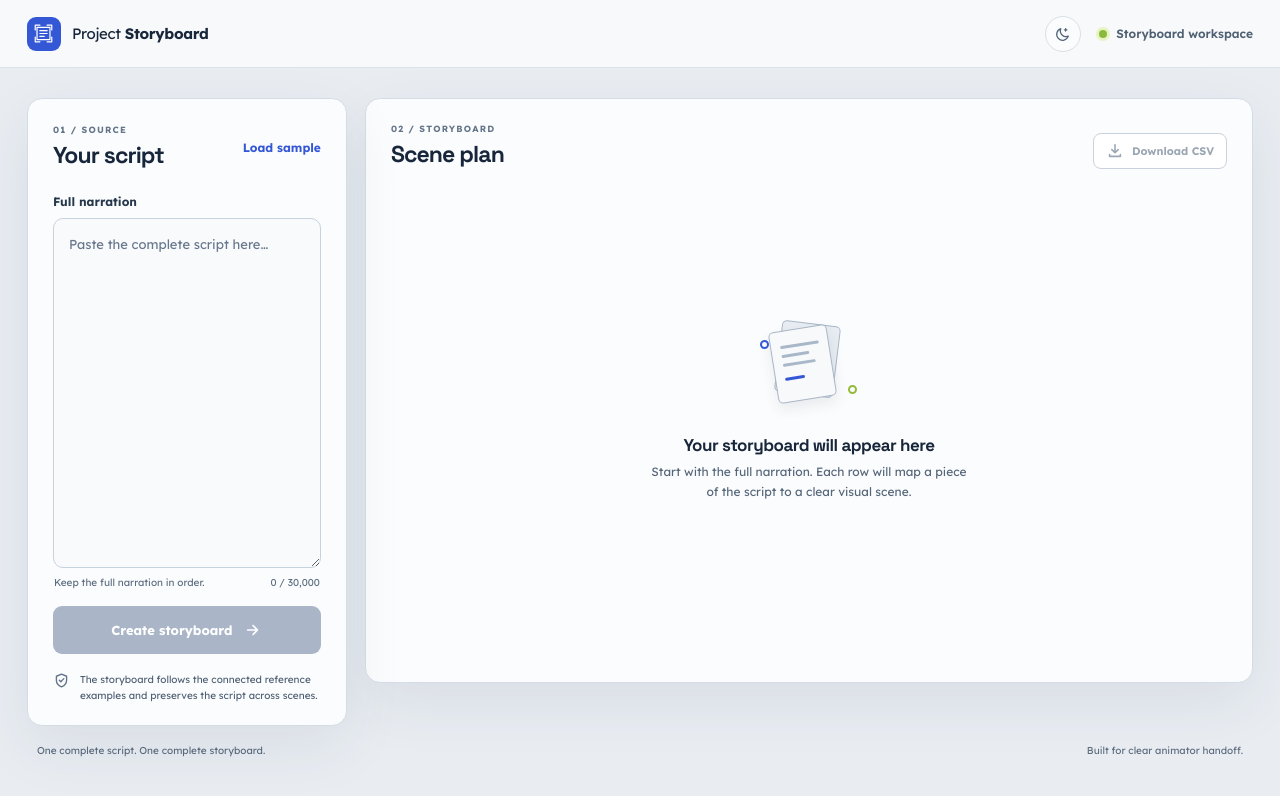
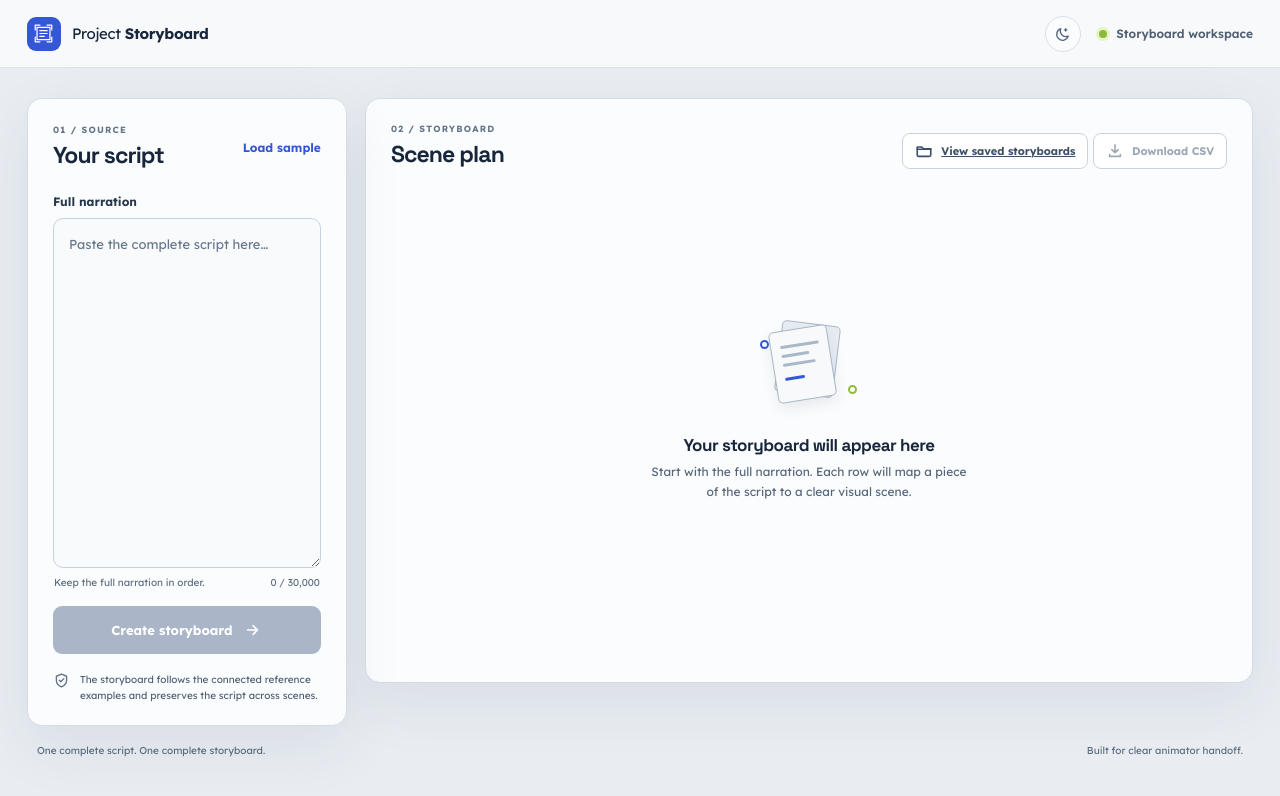
Before and after one commit to rayvin04/project-storyboard, a plain HTML site: page index.html in a window 1280 px wide. Drawn offline with Linux system fonts and the light colour scheme.

Commit message:
Link saved storyboard Drive folder

```diff
--- a/index.html
+++ b/index.html
@@ -80,10 +80,16 @@
                 <span id="result-badge" class="result-badge" hidden>Ready</span>
               </div>
             </div>
-            <button class="secondary-button" id="download-csv" type="button" disabled>
-              <svg aria-hidden="true" viewBox="0 0 20 20" fill="none"><path d="M10 3v9m0 0 3.5-3.5M10 12 6.5 8.5M4 14v2h12v-2" /></svg>
-              Download CSV
-            </button>
+            <div class="result-actions">
+              <a class="secondary-button" id="view-drive-folder" href="https://drive.google.com/drive/folders/1hiwy8D0GWx61tweE636SqqkktvWOABgY" target="_blank" rel="noopener noreferrer">
+                <svg aria-hidden="true" viewBox="0 0 20 20" fill="none"><path d="M2.5 5.5h5l1.7 2h8.3v7a1.5 1.5 0 0 1-1.5 1.5h-12A1.5 1.5 0 0 1 2.5 14.5z" /><path d="M2.5 8h15" /></svg>
+                View saved storyboards
+              </a>
+              <button class="secondary-button" id="download-csv" type="button" disabled>
+                <svg aria-hidden="true" viewBox="0 0 20 20" fill="none"><path d="M10 3v9m0 0 3.5-3.5M10 12 6.5 8.5M4 14v2h12v-2" /></svg>
+                Download CSV
+              </button>
+            </div>
           </div>
 
           <div id="notice" class="notice" role="status" hidden></div>
```
